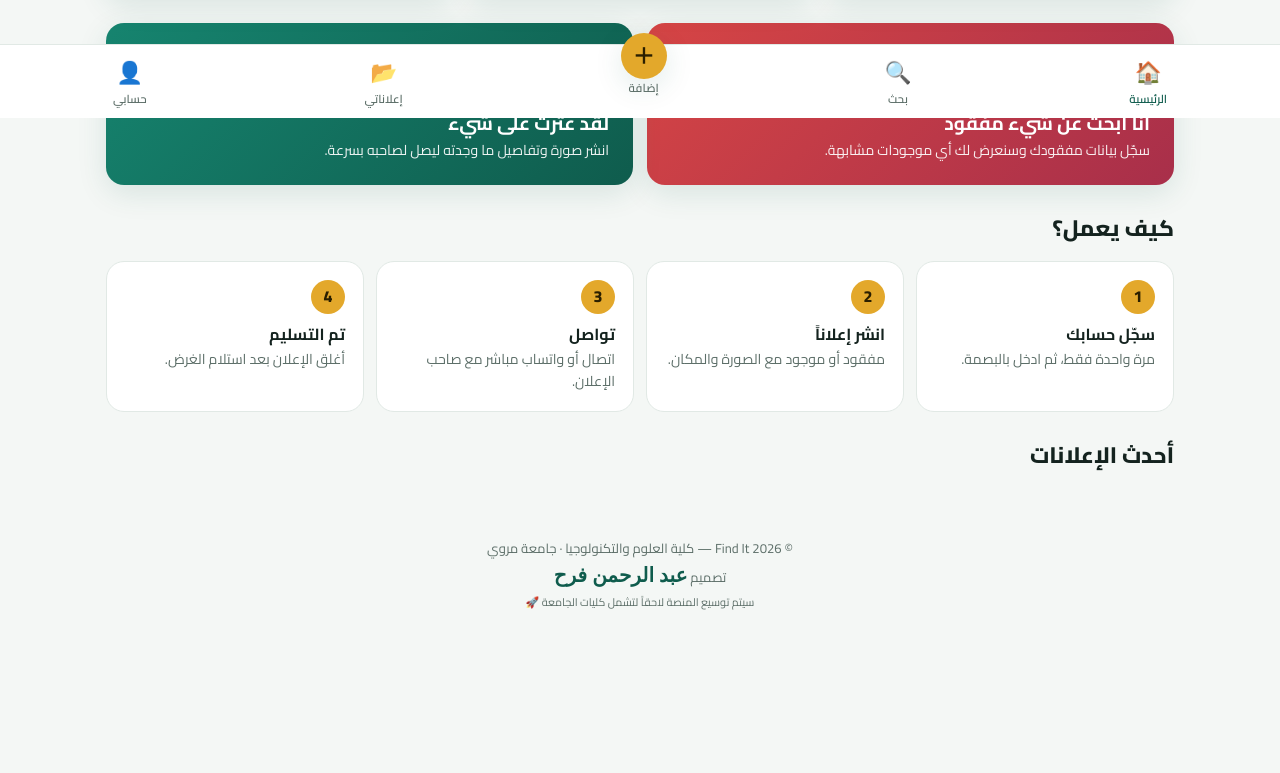
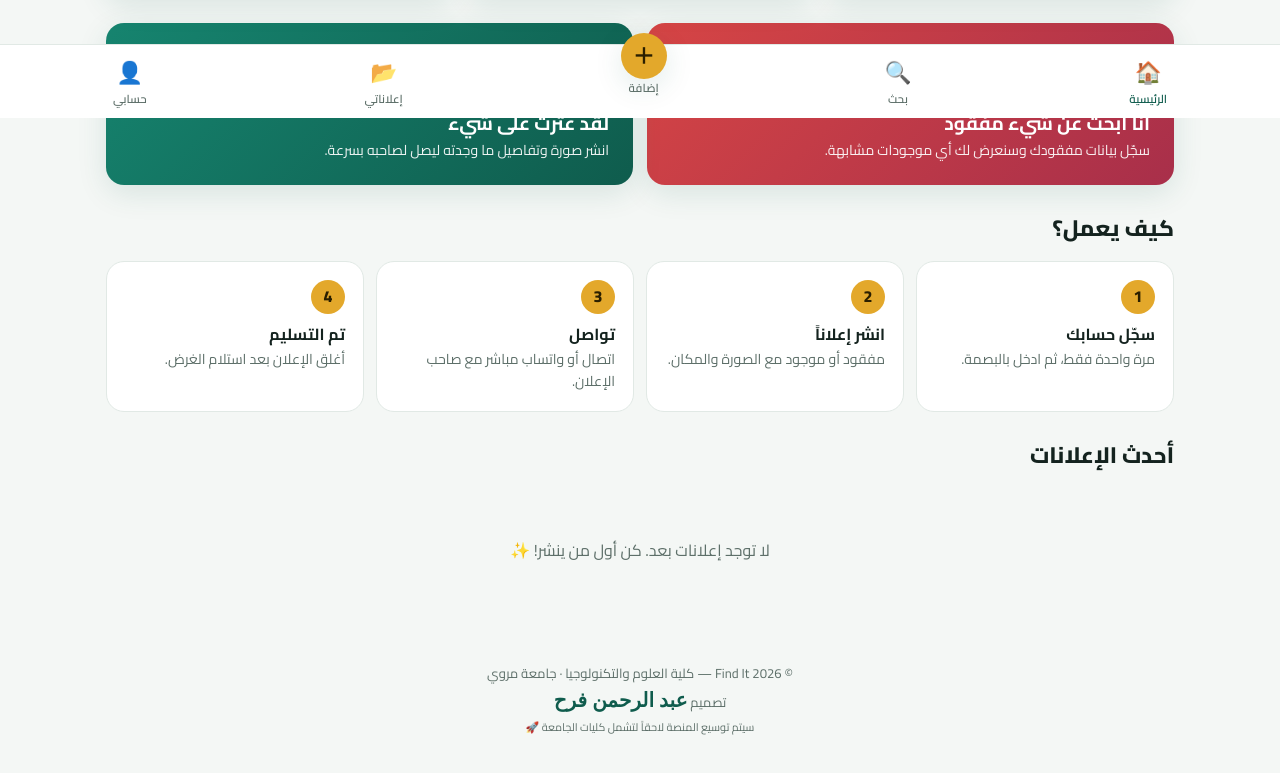
Before and after one commit to ABOOD1424hwy/Find-it-, a plain HTML site: page index.html in a window 1280 px wide. Shown: the part 682-1455 px from the top of the page. Before the commit the page ends 1402 px from the top, so only its background shows below. Drawn offline with Linux system fonts and the light colour scheme; a web font is replaced by a local one.

Commit message:
Update Firebase configuration for local testing
Replaced firebaseConfig with FIREBASE_CONFIG set to null for local testing.

```diff
--- a/index.html
+++ b/index.html
@@ -230,14 +230,7 @@ footer b{font-family:'Aref Ruqaa',serif;font-size:1.25rem;color:var(--pri)}
    ⚙️ الإعدادات — للربط بالإنترنت (قاعدة بيانات مشتركة بين الجميع)
    الصق إعدادات Firebase هنا. إن تُركت null يعمل الموقع بوضع تجريبي محلي.
    ============================================================ */
-  const firebaseConfig = {
-  apiKey: "AIzaSyCD6i5hAXjtnQEeBcDmkINWuzF5ZkhGkbA",
-  authDomain: "find-it-29034.firebaseapp.com",
-  projectId: "find-it-29034",
-  storageBucket: "find-it-29034.firebasestorage.app",
-  messagingSenderId: "580977045918",
-  appId: "1:580977045918:web:6eaf4acee85d751268a68f"
-};
+  const FIREBASE_CONFIG = null;
 /* مثال:
 const FIREBASE_CONFIG = {
   apiKey:"...", authDomain:"xxx.firebaseapp.com", projectId:"xxx",
```
